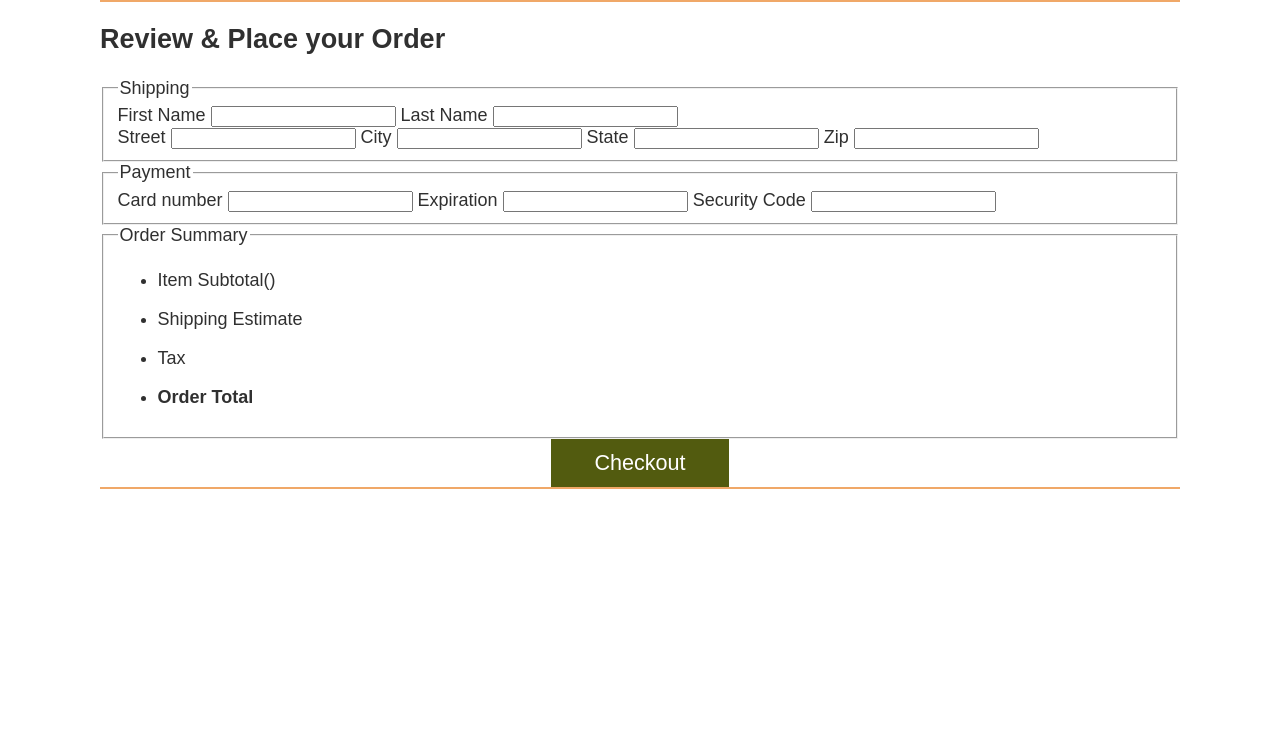
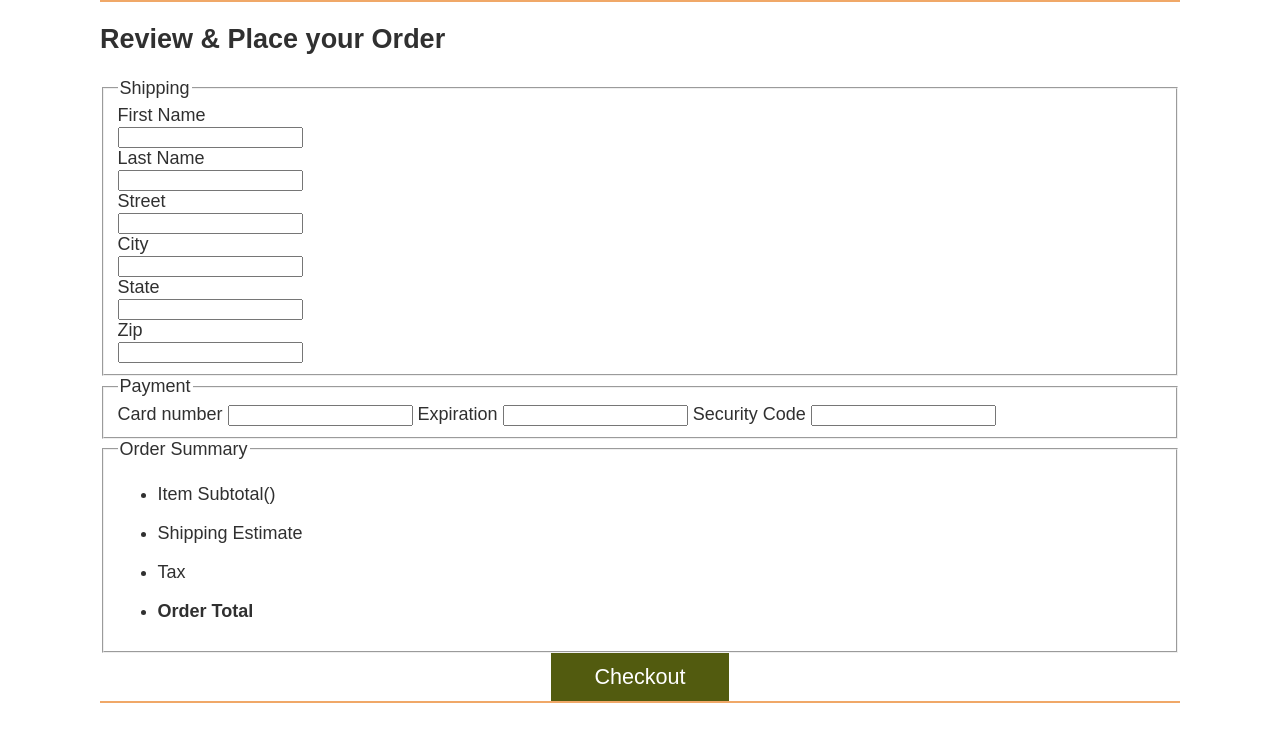
Before and after one commit to symbolisticism/WDD330-07-Project, a website: page src/checkout/index.html in a window 1280 px wide. Drawn offline with Linux system fonts and the light colour scheme.

Commit message:
Added break tag

```diff
--- a/src/checkout/index.html
+++ b/src/checkout/index.html
@@ -16,20 +16,20 @@
           <fieldset>
             <legend>Shipping</legend>
             <div class="checkout__name">
-              <label for="fname">First Name</label>
-              <input name="fname" required />
-              <label for="lname">Last Name</label>
-              <input name="lname" required />
+              <label for="fname">First Name</label><br>
+              <input name="fname" required /><br>
+              <label for="lname">Last Name</label><br>
+              <input name="lname" required /><br>
             </div>
             <div class="checkout__address">
-              <label for="street">Street</label>
-              <input name="street" required />
-              <label for="city">City</label>
-              <input name="city" required />
-              <label for="state">State</label>
-              <input name="state" required />
-              <label for="zip">Zip</label>
-              <input name="zip" id="zip" required />
+              <label for="street">Street</label><br>
+              <input name="street" required /><br>
+              <label for="city">City</label><br>
+              <input name="city" required /><br>
+              <label for="state">State</label><br>
+              <input name="state" required /><br>
+              <label for="zip">Zip</label><br>
+              <input name="zip" id="zip" required /><br>
             </div>
           </fieldset>
           <fieldset>
```
